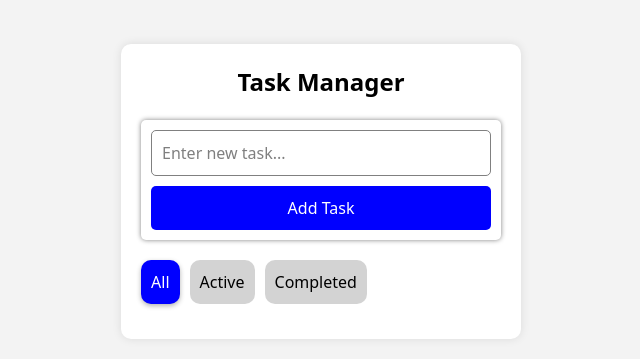
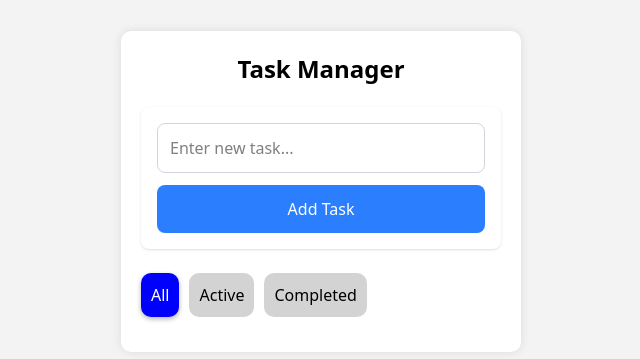
Before and after one commit to FatemeArefi/Task-Manager, a React (Vite) app: page / in a window 1280 px wide. Shown: the part 209-568 px from the top of the page, without its empty margins (319-959 px from the left). Built offline with nearby package versions, Linux system fonts and the light colour scheme.

Commit message:
Add Tasks TailwindCss Added

```diff
--- a/src/components/AddTaskForm.tsx
+++ b/src/components/AddTaskForm.tsx
@@ -5,7 +5,7 @@ const AddTaskForm = (props) => {
   const [newTask, setNewTask] = useState("");
 
   const addNewTask = () => {
-    if (newTask != "") {
+    if (newTask !== "") {
       props.addTask(newTask);
       setNewTask("");
     } else {
@@ -14,15 +14,7 @@ const AddTaskForm = (props) => {
   };
 
   return (
-    <div
-      style={{
-        marginBottom: "20px",
-        backgroundColor: "white",
-        padding: "10px",
-        borderRadius: "5px",
-        boxShadow: "0 0 5px gray",
-      }}
-    >
+    <div className="mb-6 bg-white p-4 rounded-lg shadow">
       <input
         type="text"
         value={newTask}
@@ -30,26 +22,13 @@ const AddTaskForm = (props) => {
           setNewTask(event.target.value);
         }}
         placeholder="Enter new task..."
-        style={{
-          padding: "10px",
-          width: "100%",
-          border: "1px solid gray",
-          borderRadius: "5px",
-          marginBottom: "10px",
-        }}
+        className="p-3 w-full border border-gray-300 rounded-lg mb-3 focus:outline-none focus:ring focus:ring-blue-300"
       />
       <button
         onClick={() => {
           addNewTask();
         }}
-        style={{
-          padding: "10px",
-          width: "100%",
-          backgroundColor: "blue",
-          color: "white",
-          border: "none",
-          borderRadius: "5px",
-        }}
+        className="p-3 w-full bg-blue-500 text-white font-medium rounded-lg hover:bg-blue-600 transition"
       >
         Add Task
       </button>
```
